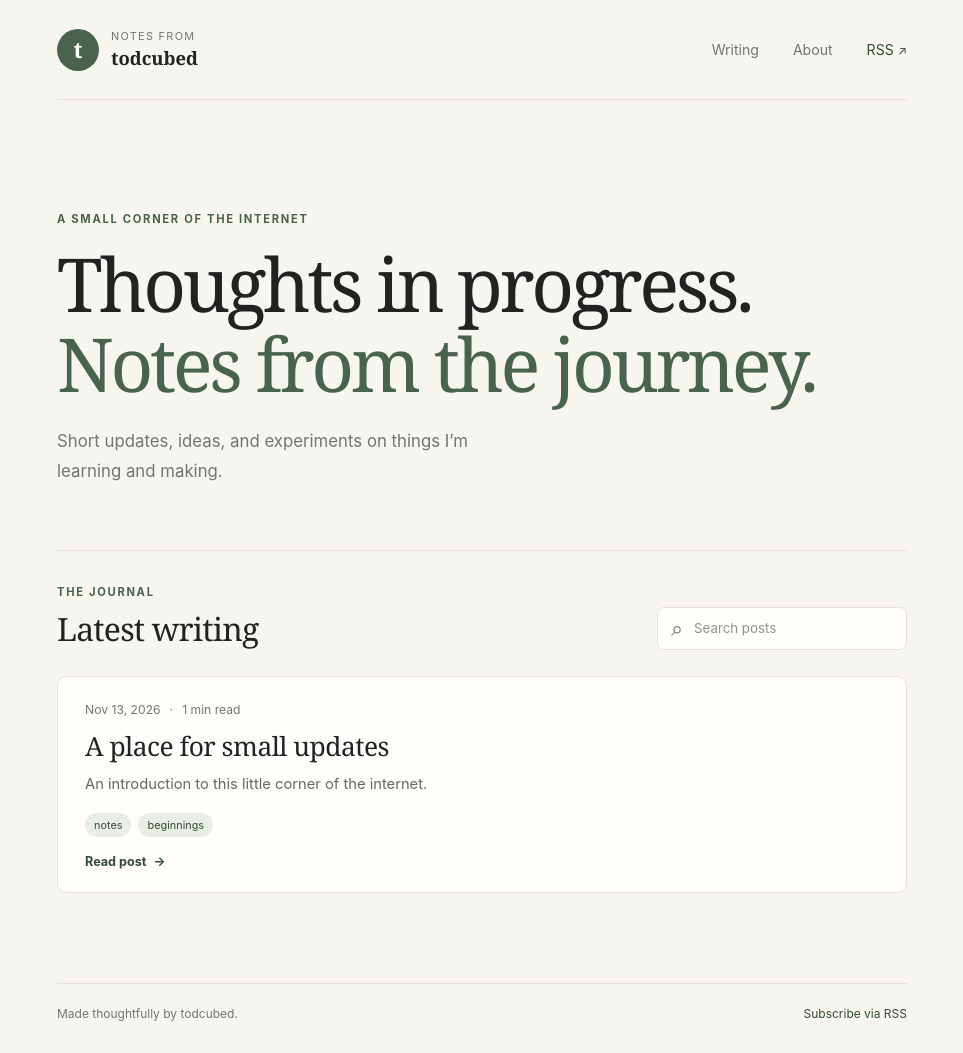
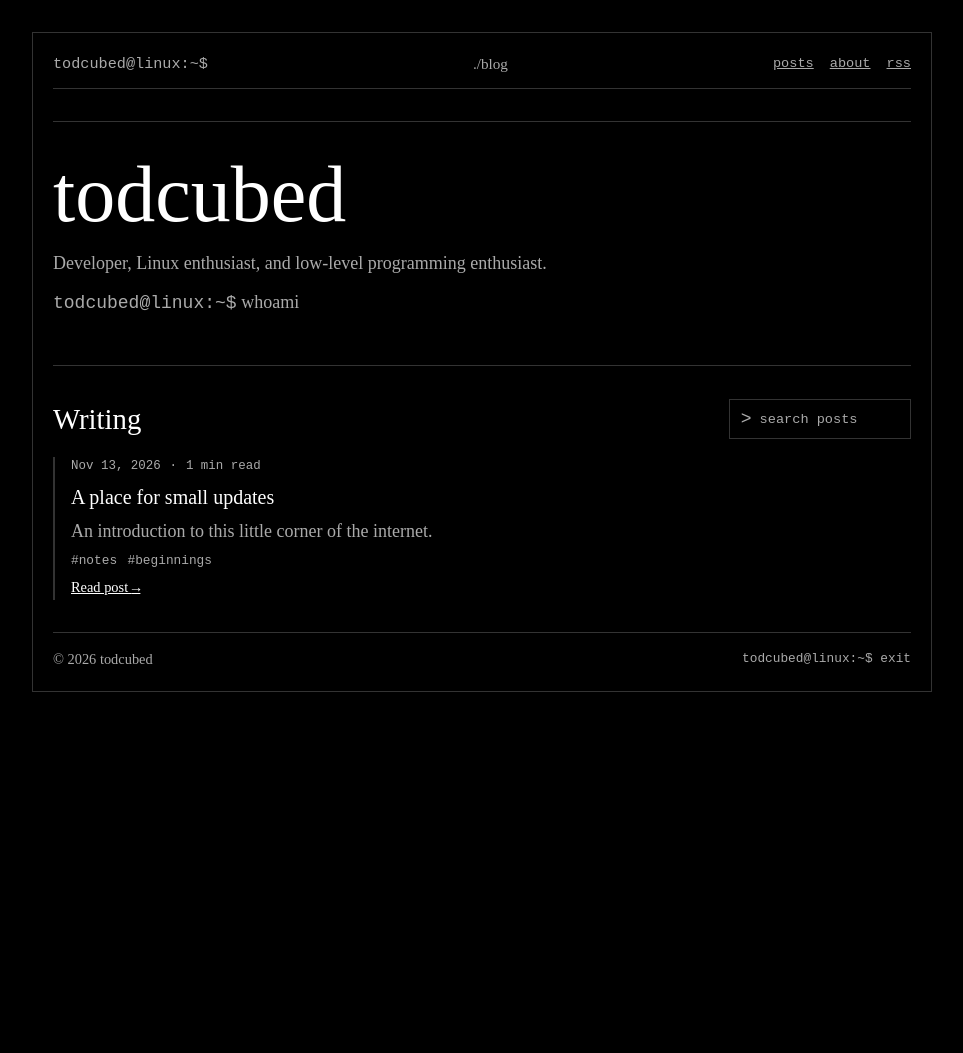
Before and after one commit to todcubed/blog, a Jekyll site: the page built from index.html, in a window 1280 px wide. Shown: the whole page, without its empty margins (158-1121 px from the left). Built offline with Jekyll 4.4.1, drawn with Linux system fonts in a browser that asks for light colours; after the commit the page ends 900 px from its top, so only the background shows below that.

Commit message:
Match blog styling to todcubed.github.io terminal design

```diff
--- a/_layouts/default.html
+++ b/_layouts/default.html
@@ -3,30 +3,31 @@
   <head>
     <meta charset="utf-8">
     <meta name="viewport" content="width=device-width, initial-scale=1">
-    <meta name="theme-color" content="#f7f5f0">
+    <meta name="theme-color" content="#000000">
     <title>{% if page.title %}{{ page.title | escape }} · {% endif %}{{ site.title | escape }}</title>
     {% seo %}
     <link rel="stylesheet" href="{{ '/styles.css' | relative_url }}">
     <link rel="alternate" type="application/atom+xml" title="{{ site.title | escape }}" href="{{ '/feed.xml' | relative_url }}">
   </head>
   <body>
-    <div class="site-shell">
-      <header class="site-header">
-        <a class="brand" href="{{ '/' | relative_url }}" aria-label="{{ site.title }} home">
-          <span class="brand-mark" aria-hidden="true">t</span>
-          <span><span class="brand-kicker">notes from</span><strong>todcubed</strong></span>
-        </a>
+    <main>
+      <div class="container">
+        <div class="terminal">
+          <header class="terminal-header">
+            <span class="prompt">todcubed@linux:~$</span> ./blog
             <nav class="site-nav" aria-label="Main navigation">
-          <a href="{{ '/' | relative_url }}">Writing</a>
-          <a href="{{ '/about/' | relative_url }}">About</a>
-          <a class="rss-link" href="{{ '/feed.xml' | relative_url }}">RSS <span aria-hidden="true">↗</span></a>
+              <a href="{{ '/' | relative_url }}">posts</a>
+              <a href="{{ '/about/' | relative_url }}">about</a>
+              <a href="{{ '/feed.xml' | relative_url }}">rss</a>
             </nav>
           </header>
-      <main id="main-content">{{ content }}</main>
+          <div id="main-content">{{ content }}</div>
           <footer class="site-footer">
-        <span>Made thoughtfully by todcubed.</span>
-        <a href="{{ '/feed.xml' | relative_url }}">Subscribe via RSS</a>
+            <span>© {{ site.time | date: "%Y" }} todcubed</span>
+            <span class="prompt">todcubed@linux:~$ exit</span>
           </footer>
         </div>
+      </div>
+    </main>
   </body>
 </html>
--- a/index.html
+++ b/index.html
@@ -2,16 +2,16 @@
 layout: default
 title: Writing
 ---
-<section class="intro">
-  <p class="eyebrow">A small corner of the internet</p>
-  <h1>Thoughts in progress.<br><span>Notes from the journey.</span></h1>
-  <p class="intro-copy">Short updates, ideas, and experiments on things I’m learning and making.</p>
+<section class="hero">
+  <h1>todcubed</h1>
+  <p class="subtitle">Developer, Linux enthusiast, and low-level programming enthusiast.</p>
+  <p class="subtitle"><span class="prompt">todcubed@linux:~$</span> whoami</p>
 </section>
 
 <section class="writing-section" aria-labelledby="writing-heading">
   <div class="section-heading">
-    <div><p class="eyebrow">The journal</p><h2 id="writing-heading">Latest writing</h2></div>
-    <label class="search-box"><span class="visually-hidden">Search posts</span><span aria-hidden="true">⌕</span><input id="post-search" type="search" placeholder="Search posts" autocomplete="off"></label>
+    <div><h2 id="writing-heading" class="section-title">Writing</h2></div>
+    <label class="search-box"><span class="visually-hidden">Search posts</span><span aria-hidden="true">&gt;</span><input id="post-search" type="search" placeholder="search posts" autocomplete="off"></label>
   </div>
   {% assign posts = site.posts %}
   {% if posts.size > 0 %}
--- a/styles.css
+++ b/styles.css
@@ -1,94 +1,77 @@
-:root {
-  color-scheme: light;
-  --ink: #20231f;
-  --muted: #73766e;
-  --paper: #f7f5f0;
-  --card: #fffefa;
-  --line: #e6e2d9;
-  --green: #49644e;
-  --green-dark: #334b39;
-  --soft-green: #e8eee6;
-  --serif: Georgia, "Times New Roman", serif;
-  --sans: Inter, ui-sans-serif, system-ui, -apple-system, BlinkMacSystemFont, "Segoe UI", sans-serif;
+ :root {
+  --background: #000000;
+  --text: #ffffff;
+  --muted: #aaaaaa;
+  --border: #333333;
 }
 
-* { box-sizing: border-box; }
+* { box-sizing: border-box; margin: 0; padding: 0; }
 html { scroll-behavior: smooth; }
-body { margin: 0; background: var(--paper); color: var(--ink); font-family: var(--sans); -webkit-font-smoothing: antialiased; }
-a { color: inherit; }
-a:focus-visible, input:focus-visible { outline: 3px solid #9aaf93; outline-offset: 4px; }
-.site-shell { width: min(100% - 48px, 850px); margin: 0 auto; }
-.site-header { min-height: 100px; display: flex; align-items: center; justify-content: space-between; gap: 24px; border-bottom: 1px solid var(--line); }
-.brand { display: inline-flex; align-items: center; gap: 12px; text-decoration: none; }
-.brand-mark { width: 42px; height: 42px; display: grid; place-items: center; border-radius: 50%; background: var(--green); color: white; font: 700 1.4rem var(--serif); }
-.brand-kicker { display: block; color: var(--muted); font-size: .68rem; letter-spacing: .12em; text-transform: uppercase; }
-.brand strong { display: block; margin-top: 2px; font-family: var(--serif); font-size: 1.15rem; }
-.site-nav { display: flex; align-items: center; gap: clamp(16px, 4vw, 34px); }
-.site-nav a { color: var(--muted); font-size: .88rem; text-decoration: none; }
-.site-nav a:hover, .site-nav a:focus-visible, .site-nav .rss-link { color: var(--green-dark); }
-.rss-link span { font-size: .75rem; }
-.intro { padding: clamp(64px, 12vw, 112px) 0 64px; }
-.eyebrow { margin: 0 0 17px; color: var(--green); font-size: .7rem; font-weight: 700; letter-spacing: .15em; text-transform: uppercase; }
-.intro h1, .article-header h1 { margin: 0; font: 400 clamp(2.6rem, 7vw, 4.65rem)/1.08 var(--serif); letter-spacing: -.045em; }
-.intro h1 span { color: var(--green); }
-.intro-copy { max-width: 470px; margin: 22px 0 0; color: var(--muted); font: 1.05rem/1.8 var(--sans); }
-.writing-section { padding: 34px 0 90px; border-top: 1px solid var(--line); }
-.section-heading { display: flex; align-items: end; justify-content: space-between; gap: 20px; margin-bottom: 26px; }
-.section-heading .eyebrow { margin-bottom: 8px; }
-.section-heading h2 { margin: 0; font: 400 2rem var(--serif); letter-spacing: -.025em; }
-.search-box { display: flex; align-items: center; gap: 9px; width: min(250px, 45%); padding: 10px 13px; border: 1px solid var(--line); border-radius: 7px; background: var(--card); color: var(--muted); }
-.search-box > span:not(.visually-hidden) { font-size: 1.35rem; line-height: 1; }
-.search-box input { width: 100%; min-width: 0; border: 0; outline: 0; background: transparent; color: var(--ink); font: .83rem var(--sans); }
-.search-box input::placeholder { color: #92948c; }
-.post-list { display: grid; gap: 15px; }
-.post-card { padding: 25px 27px 22px; border: 1px solid var(--line); border-radius: 9px; background: var(--card); transition: border-color .2s, transform .2s; }
-.post-card:hover { transform: translateY(-2px); border-color: #c9d2c5; }
-.post-card-meta, .post-date { display: flex; align-items: center; gap: 9px; color: var(--muted); font-size: .76rem; }
-.post-card h3 { margin: 13px 0 9px; font: 400 1.65rem/1.25 var(--serif); letter-spacing: -.02em; }
+body { background: var(--background); color: var(--text); font-family: "Times New Roman", Times, serif; font-size: 18px; line-height: 1.5; }
+a { color: #fff; text-decoration: underline; }
+a:hover { color: var(--muted); }
+main { padding: 2rem 0; }
+.container { width: min(100% - 2rem, 900px); margin: 0 auto; }
+.terminal { border: 1px solid var(--border); padding: 1.25rem; }
+.terminal-header { display: flex; align-items: center; justify-content: space-between; gap: 1rem; border-bottom: 1px solid var(--border); color: var(--muted); margin-bottom: 2rem; padding-bottom: .75rem; font-size: .95rem; }
+.prompt { color: var(--muted); font-family: monospace; }
+.site-nav { display: flex; gap: 1rem; font-family: monospace; font-size: .85rem; }
+.site-nav a { color: var(--muted); }
+.site-nav a:hover { color: var(--text); }
+.hero { margin-bottom: 3rem; }
+h1 { font-size: clamp(2.5rem, 8vw, 5rem); font-weight: normal; line-height: 1; margin-bottom: 1rem; }
+h2 { font-size: 1.8rem; font-weight: normal; margin-bottom: .75rem; }
+h3 { font-size: 1.25rem; font-weight: normal; margin-bottom: .35rem; }
+.subtitle { color: var(--muted); }
+.hero .subtitle + .subtitle { margin-top: .75rem; }
+section { border-top: 1px solid var(--border); margin-top: 2rem; padding-top: 2rem; }
+.section-title { margin-bottom: 1rem; }
+.section-heading { display: flex; align-items: center; justify-content: space-between; gap: 1rem; margin-bottom: 1rem; }
+.section-heading .section-title { margin-bottom: 0; }
+.search-box { display: flex; align-items: center; gap: .5rem; border: 1px solid var(--border); padding: .35rem .65rem; color: var(--muted); font-family: monospace; }
+.search-box input { width: 140px; border: 0; outline: 0; background: transparent; color: var(--text); font: .85rem monospace; }
+.search-box input::placeholder { color: var(--muted); }
+.post-list, .projects { display: grid; gap: 1.5rem; }
+.post-card { border-left: 2px solid var(--border); padding-left: 1rem; }
+.post-card-meta { display: flex; gap: .55rem; color: var(--muted); font-family: monospace; font-size: .78rem; margin-bottom: .4rem; }
+.post-card h3 { margin-bottom: .35rem; }
 .post-card h3 a { text-decoration: none; }
-.post-card h3 a:hover { color: var(--green); }
-.post-card > p { max-width: 650px; margin: 0; color: #65685f; font-size: .92rem; line-height: 1.75; }
-.tag-list { display: flex; flex-wrap: wrap; gap: 7px; margin: 15px 0 0; padding: 0; list-style: none; }
-.tag-list li { padding: 5px 9px; border-radius: 999px; background: var(--soft-green); color: var(--green-dark); font-size: .68rem; }
-.read-link { display: inline-block; margin-top: 17px; color: var(--green-dark); font-size: .79rem; font-weight: 650; text-decoration: none; }
-.read-link span { margin-left: 4px; transition: margin .2s; }
-.read-link:hover span { margin-left: 8px; }
-.empty-state { padding: 28px; border: 1px dashed #c9c5bb; border-radius: 8px; color: var(--muted); text-align: center; }
+.post-card p, .project p { color: var(--muted); }
+.post-card .tag-list { display: flex; flex-wrap: wrap; gap: .65rem; margin-top: .55rem; list-style: none; color: var(--muted); font: .8rem monospace; }
+.post-card .tag-list li::before { content: "#"; }
+.read-link { display: inline-block; margin-top: .55rem; font-size: .9rem; }
+.read-link span { font-family: monospace; }
+.empty-state { color: var(--muted); padding: .5rem 0; }
 .empty-state[hidden], .post-card[hidden] { display: none; }
-.article-page { width: min(100%, 690px); margin: 0 auto; padding: 54px 0 90px; }
-.back-link { color: var(--green-dark); font-size: .83rem; text-decoration: none; }
-.back-link:hover { text-decoration: underline; }
-.article-header { padding: 50px 0 32px; border-bottom: 1px solid var(--line); }
-.article-header .post-date { margin-bottom: 17px; }
-.article-header .eyebrow { margin-bottom: 14px; }
-.article-header h1 { font-size: clamp(2.5rem, 7vw, 4rem); }
-.article-description { margin: 18px 0 0; color: var(--muted); font: 1.08rem/1.7 var(--serif); }
-.article-content { padding: 27px 0 12px; color: #41443d; font: 1.05rem/1.9 var(--serif); }
-.article-content h2, .article-content h3 { margin: 2em 0 .6em; color: var(--ink); font-weight: 400; line-height: 1.25; }
-.article-content h2 { font-size: 1.8rem; }
-.article-content h3 { font-size: 1.4rem; }
-.article-content a { color: var(--green-dark); text-decoration-thickness: 1px; text-underline-offset: 3px; }
-.article-content blockquote { margin: 1.5em 0; padding: .2em 0 .2em 1.2em; border-left: 3px solid #a9b8a4; color: var(--muted); }
-.article-content code { padding: .15em .35em; border-radius: 4px; background: #eeece5; font: .85em ui-monospace, monospace; }
-.article-content pre { overflow-x: auto; padding: 18px; border-radius: 8px; background: #252923; color: #f3f1e9; font-size: .85rem; }
-.article-content pre code { padding: 0; background: transparent; color: inherit; }
-.article-end { display: flex; align-items: center; gap: 10px; padding-top: 25px; border-top: 1px solid var(--line); color: var(--green); }
-.article-end a { color: var(--green-dark); font-size: .85rem; text-decoration: none; }
-.about-page .article-header { border: 0; padding-bottom: 0; }
-.site-footer { display: flex; justify-content: space-between; gap: 16px; padding: 22px 0 32px; border-top: 1px solid var(--line); color: var(--muted); font-size: .75rem; }
-.site-footer a { color: var(--green-dark); text-decoration: none; }
+.article-page { padding: .5rem 0 1rem; }
+.back-link { display: inline-block; margin-bottom: 1.5rem; font-family: monospace; font-size: .85rem; }
+.article-header { margin-bottom: 1.5rem; }
+.article-header .post-date { color: var(--muted); font-family: monospace; font-size: .85rem; margin-bottom: .7rem; }
+.article-header h1 { font-size: clamp(2.3rem, 7vw, 4rem); }
+.article-description { color: var(--muted); margin-top: .75rem; }
+.article-header .tag-list { display: flex; gap: .75rem; margin-top: .75rem; list-style: none; color: var(--muted); font: .8rem monospace; }
+.article-header .tag-list li::before { content: "#"; }
+.article-content { color: var(--text); }
+.article-content p { margin: 0 0 1rem; }
+.article-content h2, .article-content h3 { margin: 1.6rem 0 .65rem; }
+.article-content ul, .article-content ol { margin: 0 0 1rem 1.5rem; }
+.article-content blockquote { margin: 1rem 0; padding-left: 1rem; border-left: 2px solid var(--border); color: var(--muted); }
+.article-content code { font-family: monospace; font-size: .9em; }
+.article-content pre { overflow-x: auto; margin: 1rem 0; padding: 1rem; border: 1px solid var(--border); background: #080808; color: var(--text); }
+.article-end { border-top: 1px solid var(--border); margin-top: 2rem; padding-top: 1rem; color: var(--muted); }
+.article-end a { margin-left: .5rem; }
+.site-footer { display: flex; justify-content: space-between; gap: 1rem; border-top: 1px solid var(--border); color: var(--muted); font-size: .9rem; margin-top: 2rem; padding-top: 1rem; }
+.site-footer .prompt { font-size: .8rem; }
 .visually-hidden { position: absolute; width: 1px; height: 1px; overflow: hidden; clip: rect(0, 0, 0, 0); white-space: nowrap; }
 @media (max-width: 600px) {
-  .site-shell { width: min(100% - 32px, 850px); }
-  .site-header { min-height: 82px; }
-  .brand-mark { width: 37px; height: 37px; }
-  .site-nav { gap: 13px; }
-  .site-nav a { font-size: .8rem; }
-  .intro { padding: 68px 0 54px; }
-  .section-heading { align-items: stretch; flex-direction: column; }
-  .search-box { width: 100%; }
-  .post-card { padding: 21px 19px; }
-  .article-page { padding-top: 35px; }
+  body { font-size: 16px; }
+  main { padding: 1rem 0; }
+  .terminal { padding: 1rem; }
+  .hero { margin-bottom: 2rem; }
+  .terminal-header { align-items: flex-start; flex-direction: column; }
+  .site-nav { flex-wrap: wrap; }
+  .section-heading { align-items: flex-start; flex-direction: column; }
+  .search-box input { width: min(45vw, 180px); }
   .site-footer { flex-direction: column; }
 }
-@media (prefers-reduced-motion: reduce) { *, *::before, *::after { scroll-behavior: auto !important; transition-duration: .01ms !important; } }
+@media (prefers-reduced-motion: reduce) { html { scroll-behavior: auto; } }
```
Lines whose indentation alone changed are shown as unchanged.
